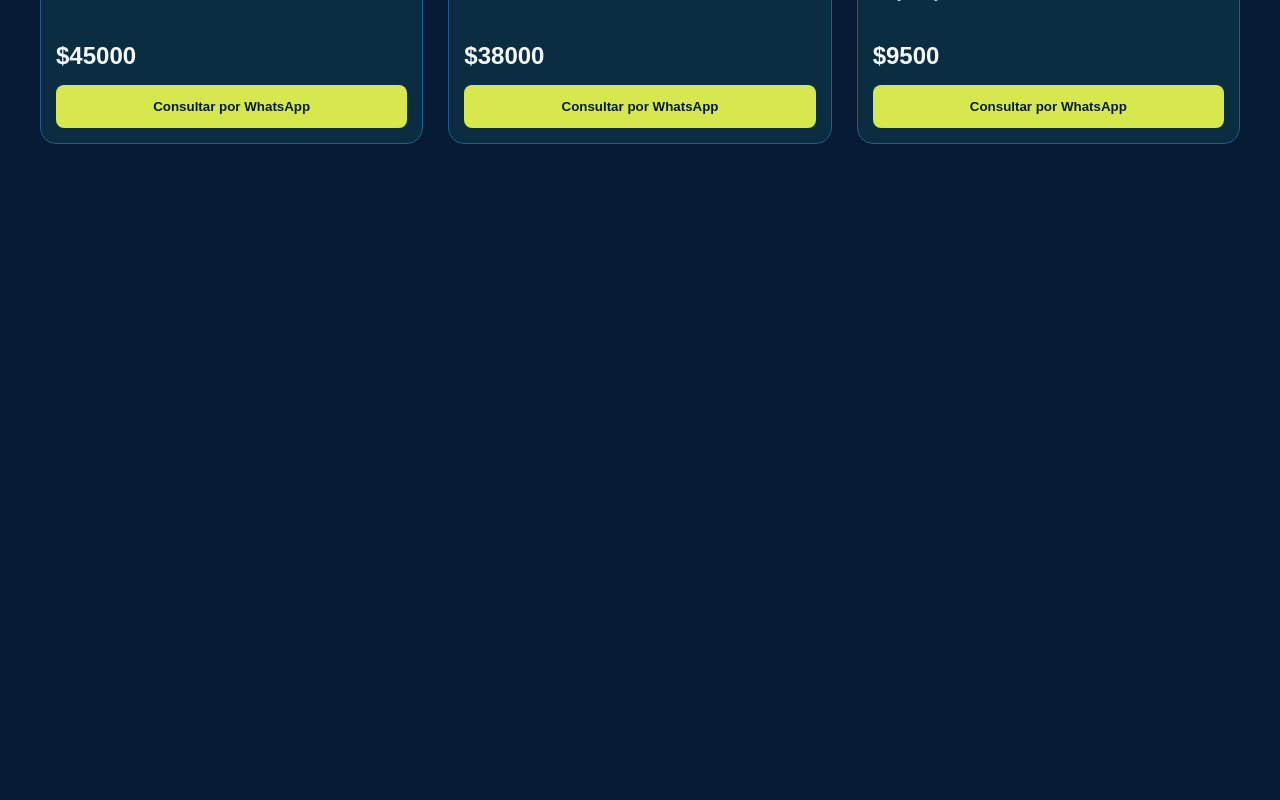
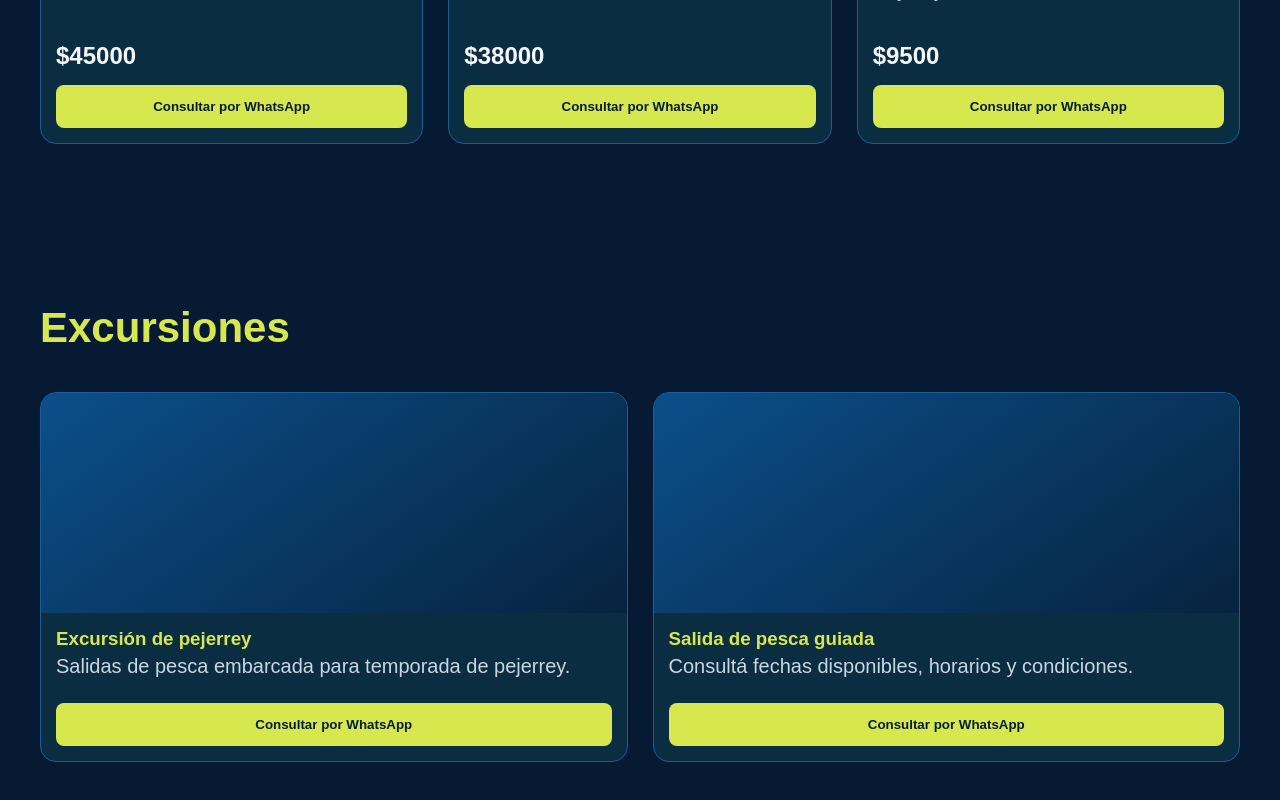
Before and after one commit to vkiperUADE2/catalogo-pesca, a React (Vite) app: page / in a window 1280 px wide. Shown: the part 1509-2309 px from the top of the page. Before the commit the page ends 1733 px from the top, so only its background shows below. Built offline with nearby package versions, Linux system fonts and the light colour scheme.

Commit message:
Agrega seccion de excursiones

```diff
--- a/src/App.jsx
+++ b/src/App.jsx
@@ -1,6 +1,7 @@
 import Header from './components/Header'
 import Productos from './components/Productos'
 import Categorias from './components/Categorias'
+import Excursiones from './components/Excursiones'
 
 const categorias = [
   "Cañas",
@@ -32,6 +33,19 @@ const productos = [
   }
 ]
 
+const excursiones = [
+  {
+    id: 1,
+    titulo: "Excursión de pejerrey",
+    descripcion: "Salidas de pesca embarcada para temporada de pejerrey."
+  },
+  {
+    id: 2,
+    titulo: "Salida de pesca guiada",
+    descripcion: "Consultá fechas disponibles, horarios y condiciones."
+  }
+]
+
 function App() {
   return (
     <div>
@@ -50,6 +64,8 @@ function App() {
         <Categorias categorias={categorias} />
 
         <Productos productos={productos} />
+
+        <Excursiones excursiones={excursiones} />
       </main>
     </div>
   )
--- /dev/null
+++ b/src/components/Excursiones.jsx
@@ -0,0 +1,23 @@
+function Excursiones({ excursiones }) {
+  return (
+    <section id="excursiones">
+      <h2>Excursiones</h2>
+
+      <div className="productos-grid">
+        {excursiones.map((excursion) => (
+          <div className="producto-card" key={excursion.id}>
+            <div className="producto-imagen"></div>
+
+            <h3>{excursion.titulo}</h3>
+
+            <p>{excursion.descripcion}</p>
+
+            <button>Consultar por WhatsApp</button>
+          </div>
+        ))}
+      </div>
+    </section>
+  )
+}
+
+export default Excursiones
```
